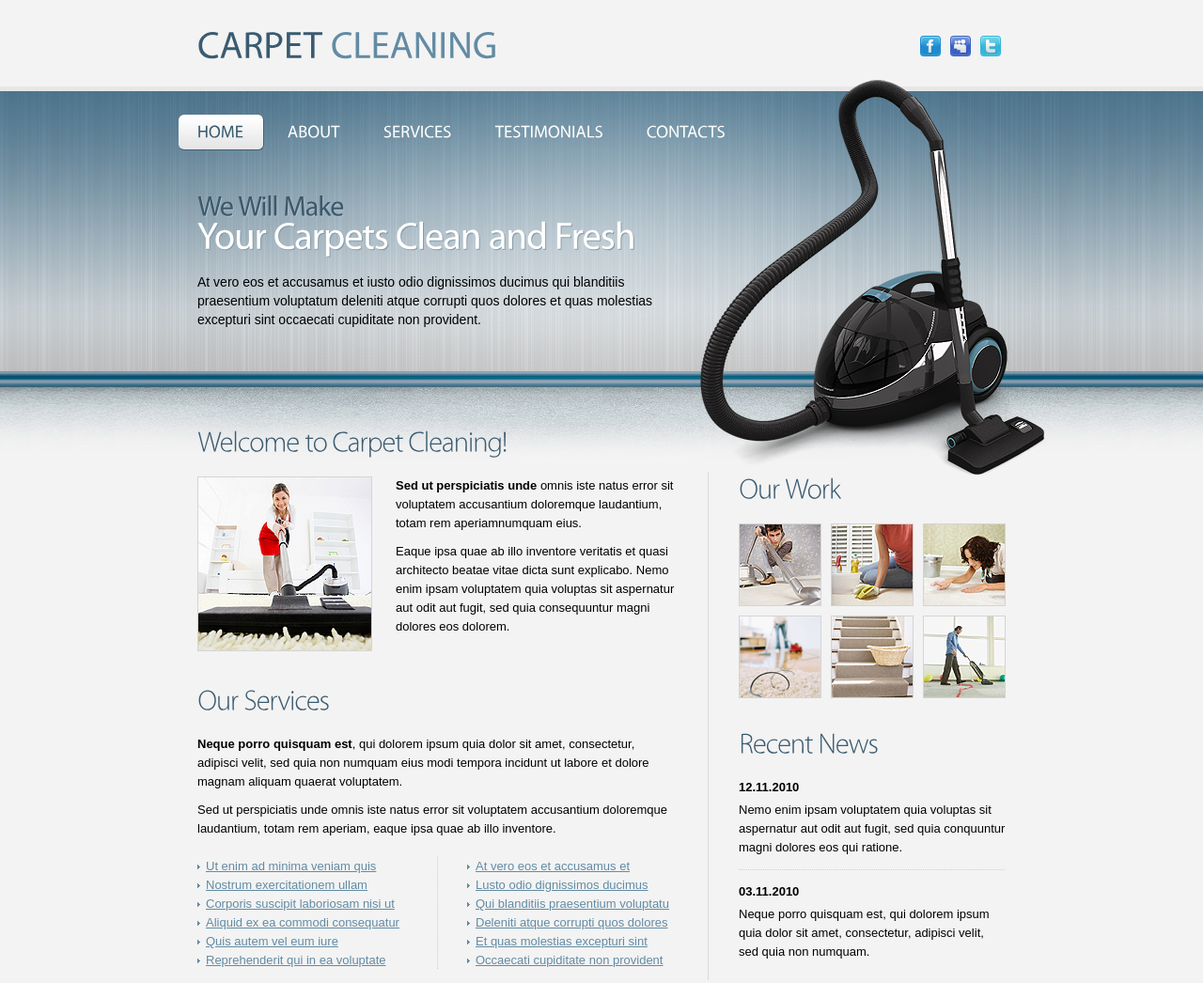
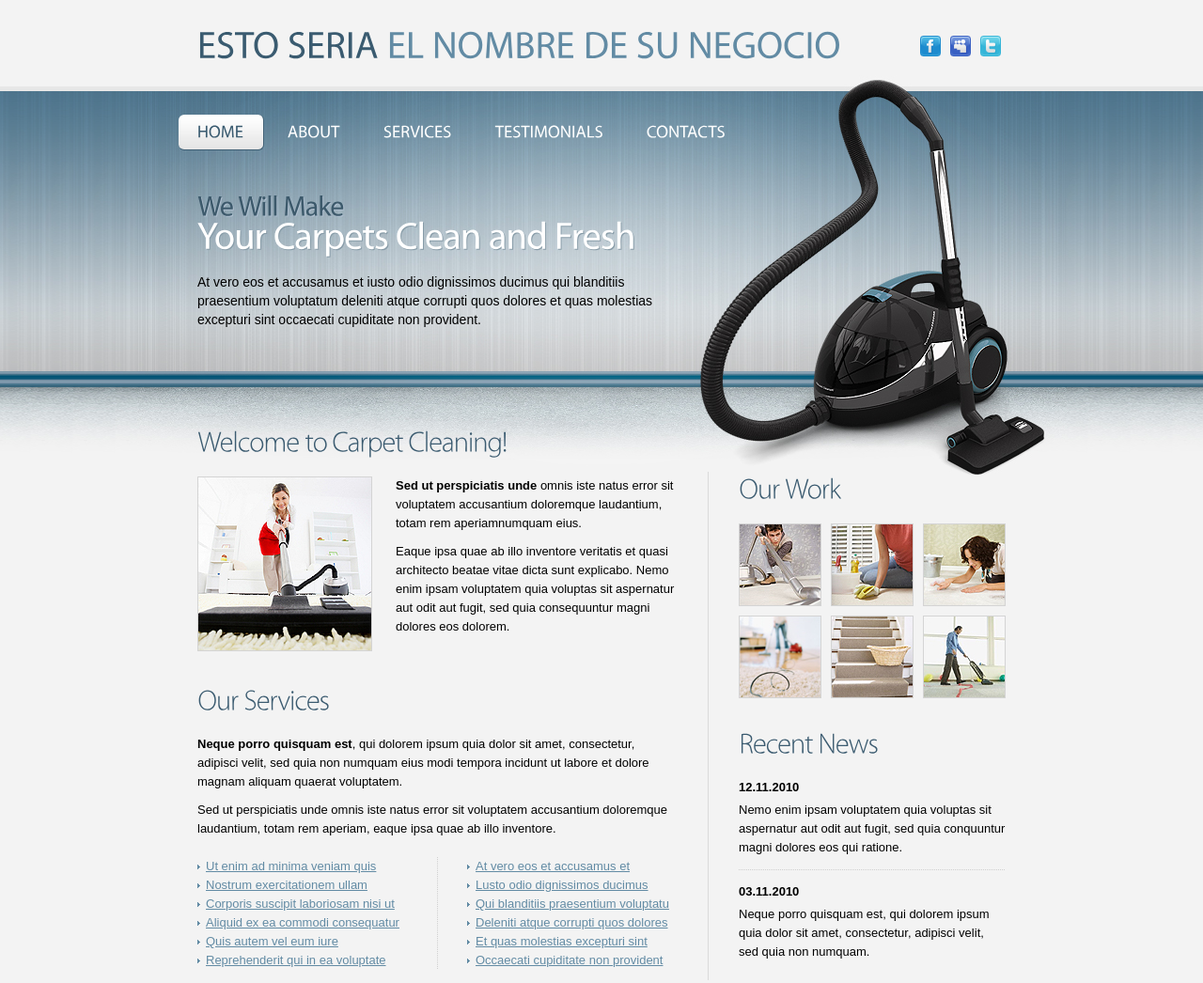
Before and after one commit to Serg911/serg911.com, a plain HTML site: page index.html in a window 1280 px wide. Shown: the top 1046 px of the page at 94% size. Drawn offline with Linux system fonts and the light colour scheme.

Commit message:
change index title

```diff
--- a/index.html
+++ b/index.html
@@ -1,7 +1,7 @@
 <!DOCTYPE html>
 <html lang="en">
 <head>
-<title>Carpet Cleaning</title>
+<title>Hello Uri, esto se puede cambian</title>
 <meta charset="utf-8">
 <link rel="stylesheet" href="css/reset.css" type="text/css" media="all">
 <link rel="stylesheet" href="css/layout.css" type="text/css" media="all">
@@ -23,7 +23,7 @@
     <div class="main">
       <header>
         <div class="wrapper">
-          <h1><a href="#" id="logo">Carpet <span>Cleaning</span></a></h1>
+          <h1><a href="#" id="logo">Esto seria <span>el nombre de su negocio</span></a></h1>
           <ul id="icons">
             <li><a href="#"><img src="images/icon1.gif" alt=""></a></li>
             <li><a href="#"><img src="images/icon2.gif" alt=""></a></li>
```
